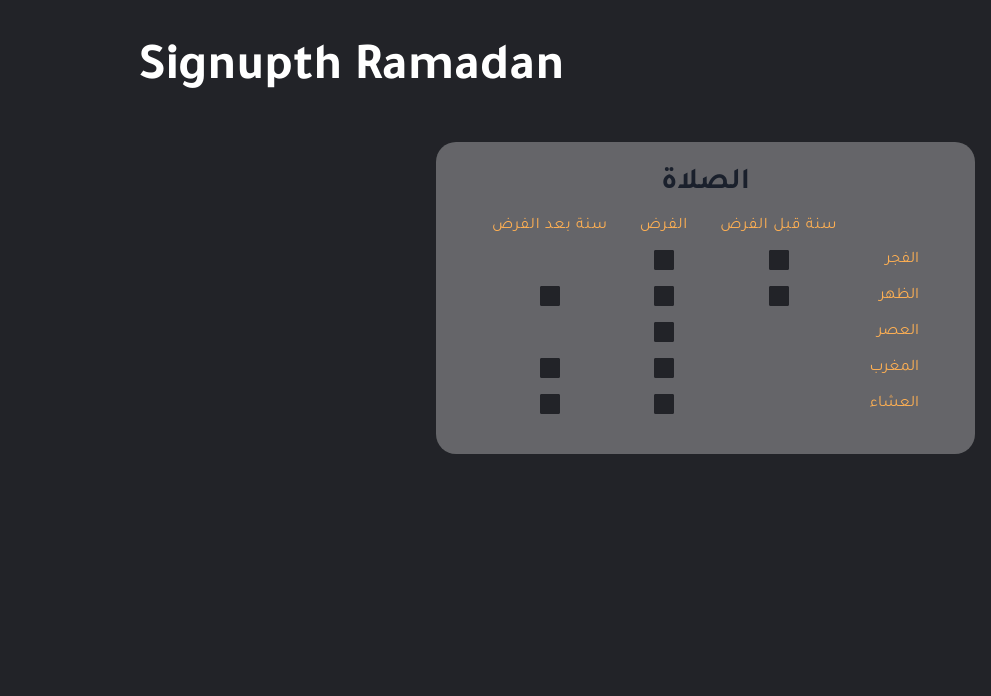
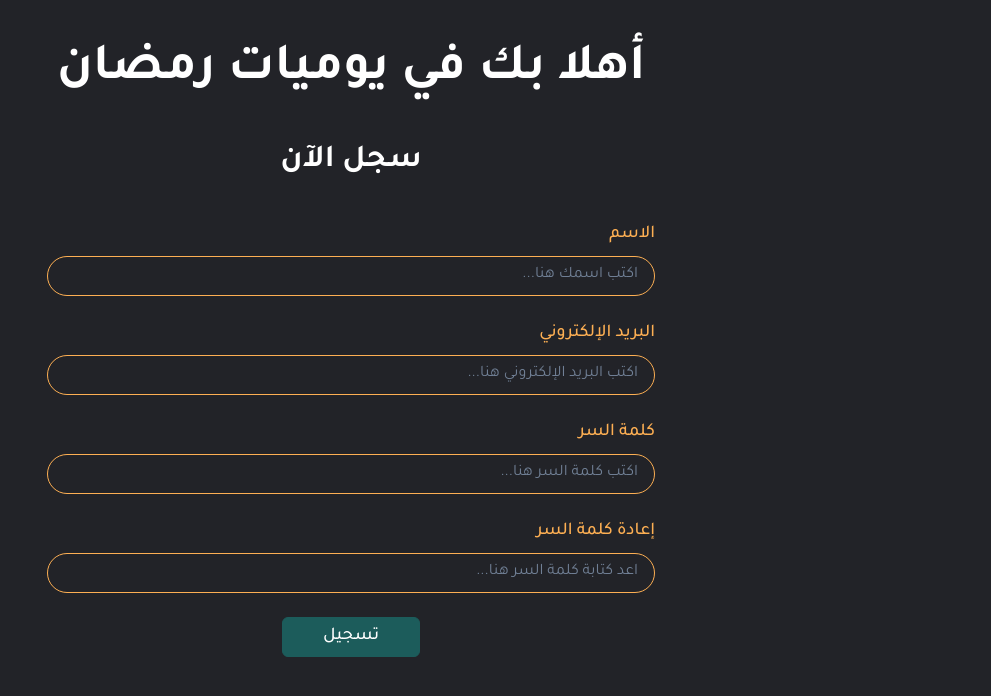
Before and after one commit to NahlaGalal/ramadan-diary, a Next.js app: page /Signup in a window 1280 px wide. Shown: the top 696 px of the page, without its empty margins (289-1280 px from the left). Built offline with nearby package versions, Linux system fonts and the light colour scheme.

Commit message:
Add UI of signup page

```diff
--- a/components/FormInput/index.tsx
+++ b/components/FormInput/index.tsx
@@ -5,8 +5,24 @@ import { IProps } from "./Types";
 const FormInput: React.FC<IProps> = ({ id, type, label, placeholder }) => {
   return (
     <FormControl>
-      <FormLabel htmlFor={id}>{label}</FormLabel>
-      <Input id={id} type={type} placeholder={placeholder} />
+      <FormLabel
+        htmlFor={id}
+        fontSize="lg"
+        color={"var(--chakra-colors-brand-secondary)"}
+        fontWeight={500}
+      >
+        {label}
+      </FormLabel>
+      <Input
+        id={id}
+        type={type}
+        placeholder={placeholder}
+        borderRadius={20}
+        borderColor="var(--chakra-colors-brand-secondary)"
+        _focus={{
+          borderColor: "var(--chakra-colors-whiteAlpha-400)",
+        }}
+      />
     </FormControl>
   );
 };
--- /dev/null
+++ b/components/SignupFormUI/Types.ts
@@ -0,0 +1,21 @@
+import { FieldError, UseFormRegister } from "react-hook-form";
+
+export interface IFormFields {
+  name: string;
+  email: string;
+  password: string;
+  confirm_password: string;
+}
+
+export interface IFormUIProps {
+  register: UseFormRegister<IFormFields>;
+  errors: {
+    name?: FieldError | undefined;
+    email?: FieldError | undefined;
+    password?: FieldError | undefined;
+    confirm_password?: FieldError | undefined;
+  };
+  onSubmit: (
+    e?: React.BaseSyntheticEvent<object, any, any> | undefined
+  ) => Promise<void>;
+}
--- /dev/null
+++ b/components/SignupFormUI/index.tsx
@@ -0,0 +1,67 @@
+import { Button, VStack } from "@chakra-ui/react";
+import React from "react";
+import FormInput from "../FormInput";
+import { IFormUIProps } from "./Types";
+
+const SignupFormUI: React.FC<IFormUIProps> = ({
+  register,
+  onSubmit,
+  errors,
+}) => {
+  return (
+    <VStack as="form" onSubmit={onSubmit} spacing={"24px"}>
+      {/* Name */}
+      <FormInput
+        id="name"
+        type="text"
+        label="الاسم"
+        placeholder="اكتب اسمك هنا..."
+      />
+
+      {/* Email */}
+      <FormInput
+        id="email"
+        type="email"
+        label="البريد اﻹلكتروني"
+        placeholder="اكتب البريد اﻹلكتروني هنا..."
+      />
+
+      {/* Password */}
+      <FormInput
+        id="password"
+        type="password"
+        label="كلمة السر"
+        placeholder="اكتب كلمة السر هنا..."
+      />
+
+      {/* Confirm password */}
+      <FormInput
+        id="confirm_password"
+        type={"password"}
+        label="إعادة كلمة السر"
+        placeholder="اعد كتابة كلمة السر هنا..."
+      />
+
+      {/* Submit button */}
+      <Button
+        type="submit"
+        mt="auto"
+        mb={6}
+        bg="var(--chakra-colors-brand-green)"
+        border={"1px solid var(--chakra-colors-brand-green)"}
+        py={3}
+        px={10}
+        fontSize={"lg"}
+        borderRadius={"md"}
+        fontWeight="500"
+        color={"var(--chakra-colors-brand-white)"}
+        _hover={{ bg: "transparent" }}
+        _active={{ bg: "tranparent" }}
+      >
+        تسجيل
+      </Button>
+    </VStack>
+  );
+};
+
+export default SignupFormUI;
--- a/package.json
+++ b/package.json
@@ -17,6 +17,7 @@
     "next": "12.1.6",
     "react": "18.1.0",
     "react-dom": "18.1.0",
+    "react-hook-form": "^7.32.2",
     "serverless-mysql": "^1.5.4"
   },
   "devDependencies": {
--- /dev/null
+++ b/pages/Signup/index.tsx
@@ -0,0 +1,50 @@
+import { Container, Heading } from "@chakra-ui/react";
+import React from "react";
+import { useForm } from "react-hook-form";
+import SignupFormUI from "../../components/SignupFormUI";
+import { IFormFields } from "../../components/SignupFormUI/Types";
+
+const Signup = () => {
+  const {
+    register,
+    formState: { errors },
+    handleSubmit,
+  } = useForm<IFormFields>();
+
+  const onSubmitHandler = (data: IFormFields) => {
+    console.log(data);
+  };
+
+  return (
+    <Container py={10} maxW="container.sm" dir="rtl">
+      <Heading
+        as={"h1"}
+        fontSize="52px"
+        color={"var(--chakra-colors-brand-white)"}
+        fontWeight="700"
+        mb={10}
+        textAlign="center"
+      >
+        أهلا بك في يوميات رمضان
+      </Heading>
+      <Heading
+        as={"h2"}
+        fontSize="32px"
+        color={"var(--chakra-colors-brand-white)"}
+        fontWeight="700"
+        mb={10}
+        textAlign="center"
+      >
+        سجل الآن
+      </Heading>
+
+      <SignupFormUI
+        register={register}
+        onSubmit={handleSubmit(onSubmitHandler)}
+        errors={errors}
+      />
+    </Container>
+  );
+};
+
+export default Signup;
--- a/pages/[Day]/index.tsx
+++ b/pages/[Day]/index.tsx
@@ -42,6 +42,14 @@ export const getStaticPaths: GetStaticPaths = async () => {
 };
 
 export const getStaticProps: GetStaticProps = async ({ params }) => {
+  try {
+    const res = await fetch(`http://localhost:3000/api/${params?.Day}`);
+    const data = await res.json();
+    console.log(data);
+  } catch (err) {
+    console.log(err);
+  }
+
   return {
     props: {
       day: params?.Day,
--- /dev/null
+++ b/pages/api/[Day]/index.ts
@@ -0,0 +1,17 @@
+import type { NextApiRequest, NextApiResponse } from "next";
+import executeQuery from "../../../utils/db";
+
+export default async function handler(
+  req: NextApiRequest,
+  res: NextApiResponse
+) {
+  try {
+    const data = await executeQuery({
+      query: `SELECT * FROM users`,
+      values: "",
+    });
+    res.json({ data });
+  } catch (err) {
+    console.log(err);
+  }
+}
```
Also changed, not shown: pages/Login/index.tsx (deleted, +0 -21 lines), 2 other files (tests, documents, lock files or other folders).
